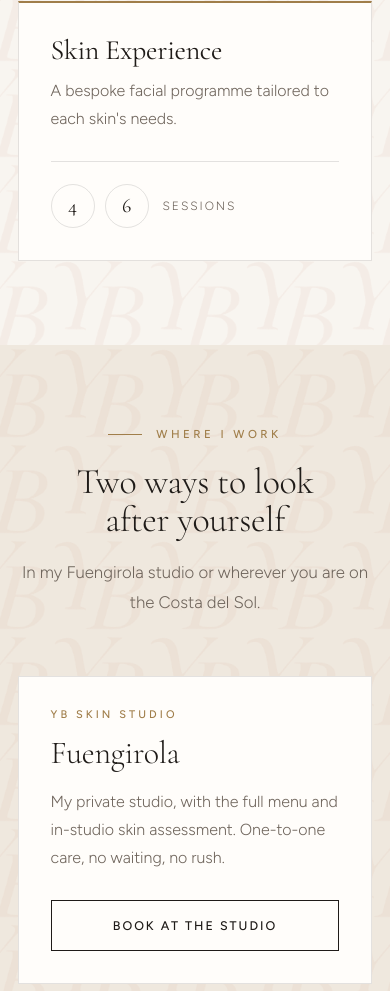
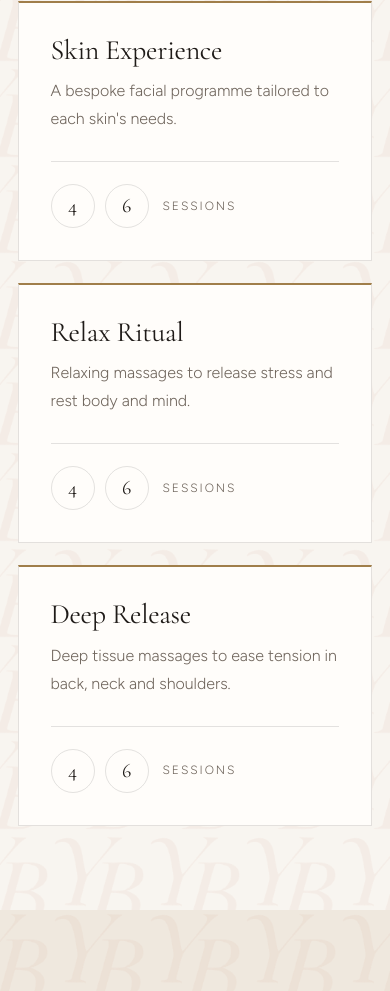
Before and after one commit to Biron-ops/yamila-burgos-skin, a plain HTML site: page index.html in a window 390 px wide. Shown: the part 7010-8001 px from the top of the page. Drawn offline with nearby package versions, Linux system fonts and the light colour scheme.

Commit message:
Bonos: se agregan Relax Ritual (masajes relajantes) y Deep Release (descontracturantes)
Co-Authored-By: Claude Opus 5.5 <noreply@anthropic.com>

```diff
--- a/datos.js
+++ b/datos.js
@@ -86,5 +86,11 @@ window.YB = {
     { sesiones: [4, 6],
       es: { n: "Skin Experience", d: "Programa facial personalizado según las necesidades de cada piel." },
       en: { n: "Skin Experience", d: "A bespoke facial programme tailored to each skin's needs." } },
+    { sesiones: [4, 6],
+      es: { n: "Relax Ritual", d: "Masajes relajantes para soltar el estrés y descansar cuerpo y mente." },
+      en: { n: "Relax Ritual", d: "Relaxing massages to release stress and rest body and mind." } },
+    { sesiones: [4, 6],
+      es: { n: "Deep Release", d: "Masajes descontracturantes para aliviar tensiones de espalda, cuello y hombros." },
+      en: { n: "Deep Release", d: "Deep tissue massages to ease tension in back, neck and shoulders." } },
   ],
 };
--- a/estilo.css
+++ b/estilo.css
@@ -170,7 +170,8 @@ strong { font-weight: 500; }
 .lista-traco li { font: 400 clamp(20px, 1.6vw, 23px)/1.3 var(--serif); color: var(--tinta); padding: 14px 0; border-bottom: 1px solid var(--linha); }
 
 /* ── Programas ─────────────────────────────────────────────────────────── */
-.programas { list-style: none; margin: 0 auto; padding: 0; display: grid; grid-template-columns: repeat(3, 1fr); gap: 22px; }
+.programas { list-style: none; margin: 0 auto; padding: 0; display: flex; flex-wrap: wrap; justify-content: center; gap: 22px; }
+.programas > .programa { flex: 0 1 calc((100% - 44px) / 3); }
 .programa {
   display: flex; flex-direction: column; padding: clamp(32px, 3vw, 46px); background: var(--blanco);
   border: 1px solid var(--linha); border-top: 2px solid var(--oro); transition: transform .4s var(--ease), box-shadow .4s var(--ease);
@@ -281,7 +282,8 @@ strong { font-weight: 500; }
   .menu-aberto .menu { opacity: 1; pointer-events: auto; }
   .menu-aberto { overflow: hidden; }
   .menu-aberto .topo { background: var(--marfil); backdrop-filter: none; -webkit-backdrop-filter: none; }
-  .programas { grid-template-columns: 1fr; max-width: 640px; }
+  .programas { max-width: 640px; }
+  .programas > .programa { flex-basis: 100%; }
   .modalidades, .contato { grid-template-columns: 1fr; }
 }
 
```
